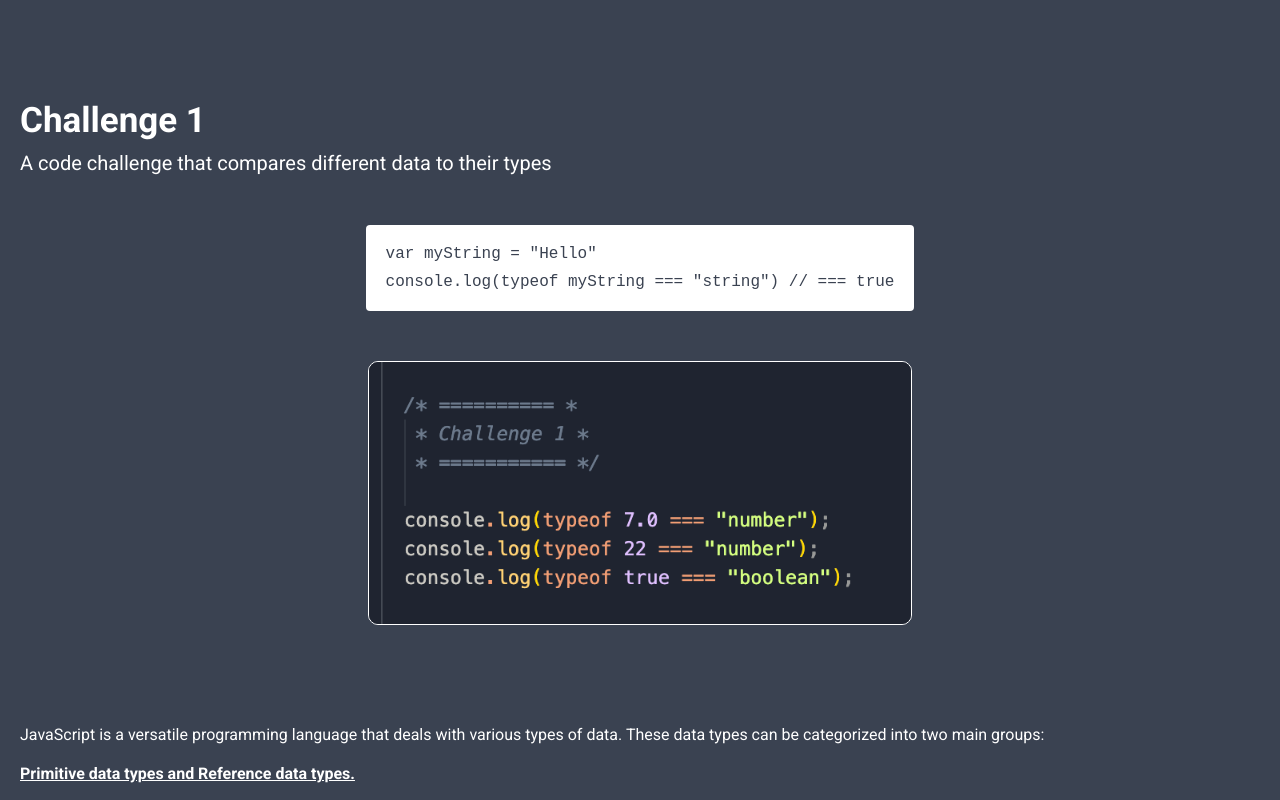
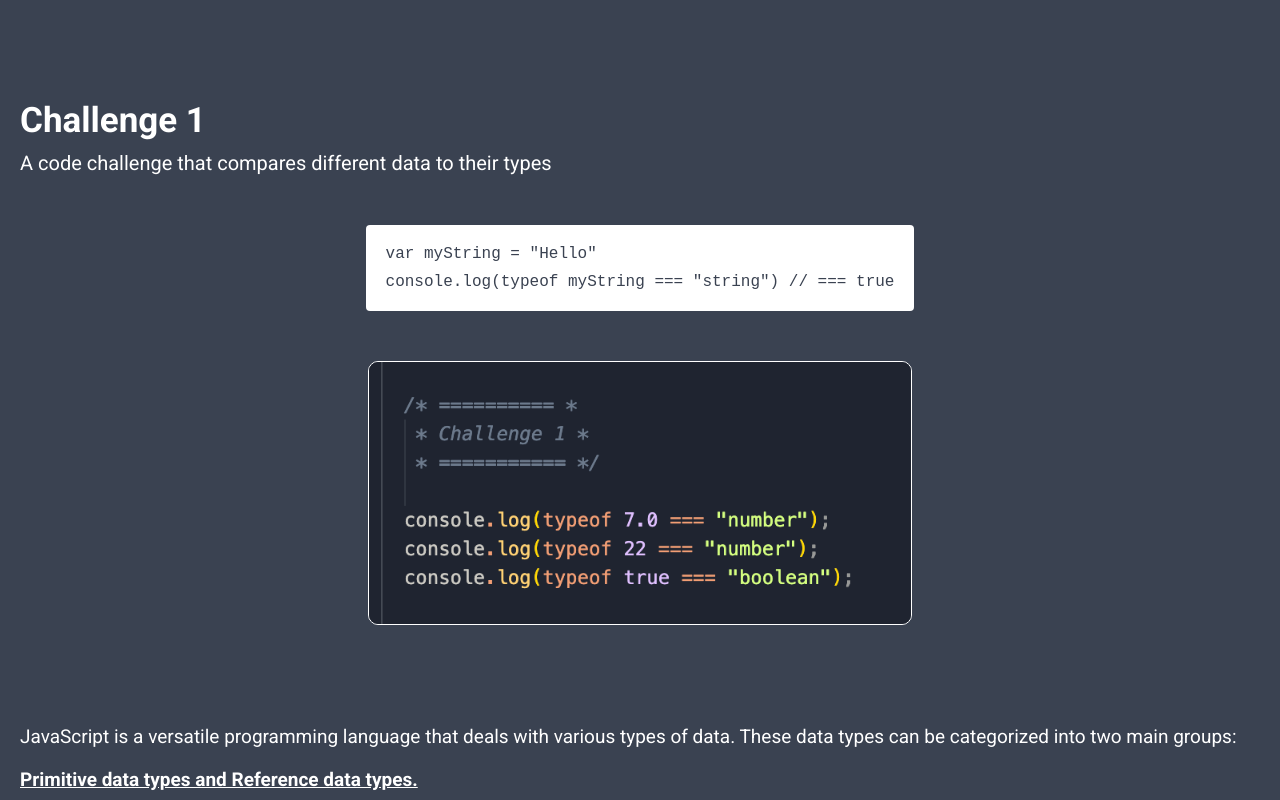
Before and after one commit to barnabasory/javascript_challenges, a React (Create React App) app: page /#/intro-to-javascript in a window 1280 px wide. Shown: the top 800 px of the page. Built offline with nearby package versions, Linux system fonts and the light colour scheme.

Commit message:
increase the body font

```diff
--- a/src/index.css
+++ b/src/index.css
@@ -16,6 +16,7 @@ body {
   background-color: var(--bg-color);
   color: var(--color);
   font-family: "Roboto";
+  font-size: 19px;
 }
 
 .sw {
```
